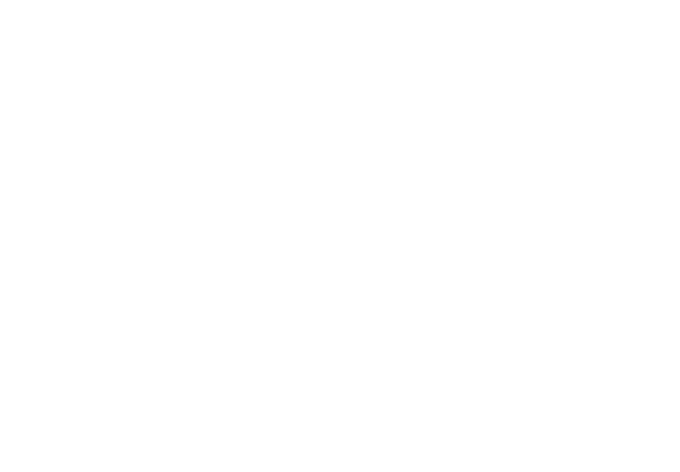
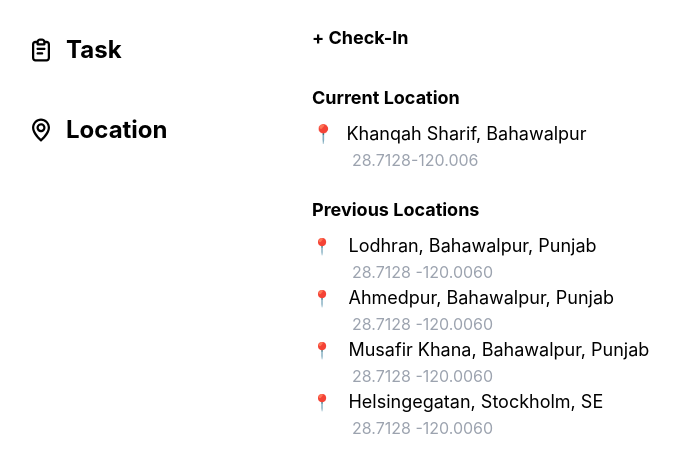
Before and after one commit to Mugiwara-dev/developer-code-test, a React (Create React App) app: page /location in a window 1280 px wide. Shown: the top 472 px of the page, without its empty margins (8-688 px from the left). Built offline with nearby package versions, Linux system fonts and the light colour scheme.

Commit message:
Add Location page and style that

```diff
--- a/src/App.js
+++ b/src/App.js
@@ -6,7 +6,6 @@ import {
 } from "react-router-dom"
 import WebLogin from "./Pages/Web-Login";
 import WebTask from "./Pages/Web-Task";
-import Sidebar from "./Pages/Side-Bar";
 import WebLocation from "./Pages/Web-Location";
 import WebNewTask from "./Pages/Web-New Task";
 const router = createBrowserRouter([
@@ -17,10 +16,6 @@ const router = createBrowserRouter([
     {
         path: "/task",
         element: <WebTask/>
-    },
-    {
-        path: "/sidebar",
-        element: <Sidebar/>
     },
     {
         path: "/location",
--- a/src/Pages/Side-Bar/index.js
+++ b/src/Pages/Side-Bar/index.js
@@ -11,7 +11,7 @@ const Sidebar = () => {
             <div>
                 <div className="flex flex-col">
                         <ul className=" w-80 h-screen">
-                            {/*<Link to="/task">*/}
+                            <Link to="/task">
                                 <button className={` ${activeButton === "Task" ? "bg-black text-white" : "text-black"} font-bold text-2xl w-4/5 py-3.5 rounded-r-full flex pl-10 mt-5 items-center`} onClick={()=> handleButtonClick("Task")}>
                                     <div className="mr-4">
                                         <svg width="18" height="24" viewBox="0 0 18 24" fill="none" xmlns="http://www.w3.org/2000/svg">
@@ -20,8 +20,8 @@ const Sidebar = () => {
                                     </div>
                                     Task
                                 </button>
-                            {/*</Link>*/}
-                            {/*<Link to="/location">*/}
+                            </Link>
+                            <Link to="/location">
                                 <button className={` ${activeButton === "Location" ? "bg-black text-white" : "text-black"} font-bold text-2xl w-4/5 py-3.5 rounded-r-full flex pl-10 mt-5 items-center`} onClick={()=>handleButtonClick("Location")}>
                                     <div className="mr-4">
                                         <svg width="18" height="24" viewBox="0 0 18 24" fill="none" xmlns="http://www.w3.org/2000/svg">
@@ -30,7 +30,7 @@ const Sidebar = () => {
                                     </div>
                                     Location
                                 </button>
-                            {/*</Link>*/}
+                            </Link>
                         </ul>
                     </div>
             </div>
--- a/src/Pages/Web-Location/index.js
+++ b/src/Pages/Web-Location/index.js
@@ -1,7 +1,102 @@
-import React from "react";
+import React, { useState } from "react";
+import Sidebar from "../Side-Bar";
+
 const WebLocation = () => {
-  return(
-      <></>
-  )
-}
+  const obj = {
+    name: "Khanqah Sharif, Bahawalpur",
+    latitude: 28.7128,
+    longitude: -120.0060,
+  }
+  const [currentLocation, setCurrentLocation] = useState(obj);
+  const [previousLocations, setPreviousLocations] = useState([]);
+  const [newLocationName, setNewLocationName] = useState('');
+  const [showModal, setShowModal] = useState(false)
+
+  const handleCheckIn = () => {
+    setShowModal(true); // Open the modal
+  };
+
+  const handleModalSave = () => {
+    const newLocation = {
+      name: newLocationName,
+      latitude: 40.7128,
+      longitude: -74.0060,
+    };
+    setCurrentLocation(newLocation);
+    setPreviousLocations([...previousLocations, { ...currentLocation}]);
+    setNewLocationName('');
+    setShowModal(false); // Close the modal
+  };
+
+  return (
+      <div className="flex">
+        <Sidebar/>
+
+        <div>
+          <div>
+            <div className="">
+              <button onClick={handleCheckIn} className="font-bold py-6 text-lg">+ Check-In</button>
+            </div>
+            <section>
+              <h2 className="font-bold text-lg py-2">Current Location</h2>
+              <span>
+                <p className="text-lg">📍<span className="pl-3">{currentLocation.name}</span></p>
+              <span className="flex pl-10 text-gray-400">
+              <p>{currentLocation.latitude}</p>
+              <p>{currentLocation.longitude}</p>
+              </span>
+              </span>
+            </section>
+
+
+          </div>
+
+          <div>
+            <section>
+              <h2 className="font-bold text-lg pt-6 pb-2">Previous Locations</h2>
+              <ul>
+                {previousLocations.map((location, index) => (
+                    <li key={index}>
+                      📍 <span className="pl-3 text-lg">{location.name}</span> <span className="flex pl-10 text-gray-400">{location.latitude} {location.longitude}</span>
+                    </li>
+                ))}
+                <li>
+                  📍 <span className="pl-3 text-lg">Lodhran, Bahawalpur, Punjab</span> <span className="flex pl-10 text-gray-400">28.7128 -120.0060</span>
+                </li>
+                <li>
+                  📍 <span className="pl-3 text-lg">Ahmedpur, Bahawalpur, Punjab</span> <span className="flex pl-10 text-gray-400">28.7128 -120.0060</span>
+                </li>
+                <li>
+                  📍 <span className="pl-3 text-lg">Musafir Khana, Bahawalpur, Punjab</span> <span className="flex pl-10 text-gray-400">28.7128 -120.0060</span>
+                </li>
+                <li>
+                  📍 <span className="pl-3 text-lg">Helsingegatan, Stockholm, SE</span> <span className="flex pl-10 text-gray-400">28.7128 -120.0060</span>
+                </li>
+              </ul>
+            </section>
+          </div>
+        </div>
+        <LocationInput showModal={showModal} setShowModal={setShowModal} handleModalSave={handleModalSave} newLocationName={newLocationName} setNewLocationName={setNewLocationName} />
+      </div>
+  );
+};
+
+const LocationInput = ({ showModal, setShowModal, handleModalSave, newLocationName, setNewLocationName }) => {
+  return (
+      <div className={`fixed inset-0 bg-black bg-opacity-25 backdrop-blur-sm flex justify-center items-center h-screen ${showModal ? "" : "hidden"}`}>
+        <div className="bg-white p-4 rounded shadow">
+          <h2>Enter Location Name</h2>
+          <input
+              type="text"
+              placeholder="Enter Location Name"
+              value={newLocationName}
+              onChange={(e) => setNewLocationName(e.target.value)}
+          />
+          <button onClick={handleModalSave}>Save</button>
+          <button onClick={() => setShowModal(false)}>Cancel</button>
+        </div>
+      </div>
+  );
+};
+
 export default WebLocation;
```
Also changed, not shown: src/Pages/Web-Reminder/index.js (deleted).
